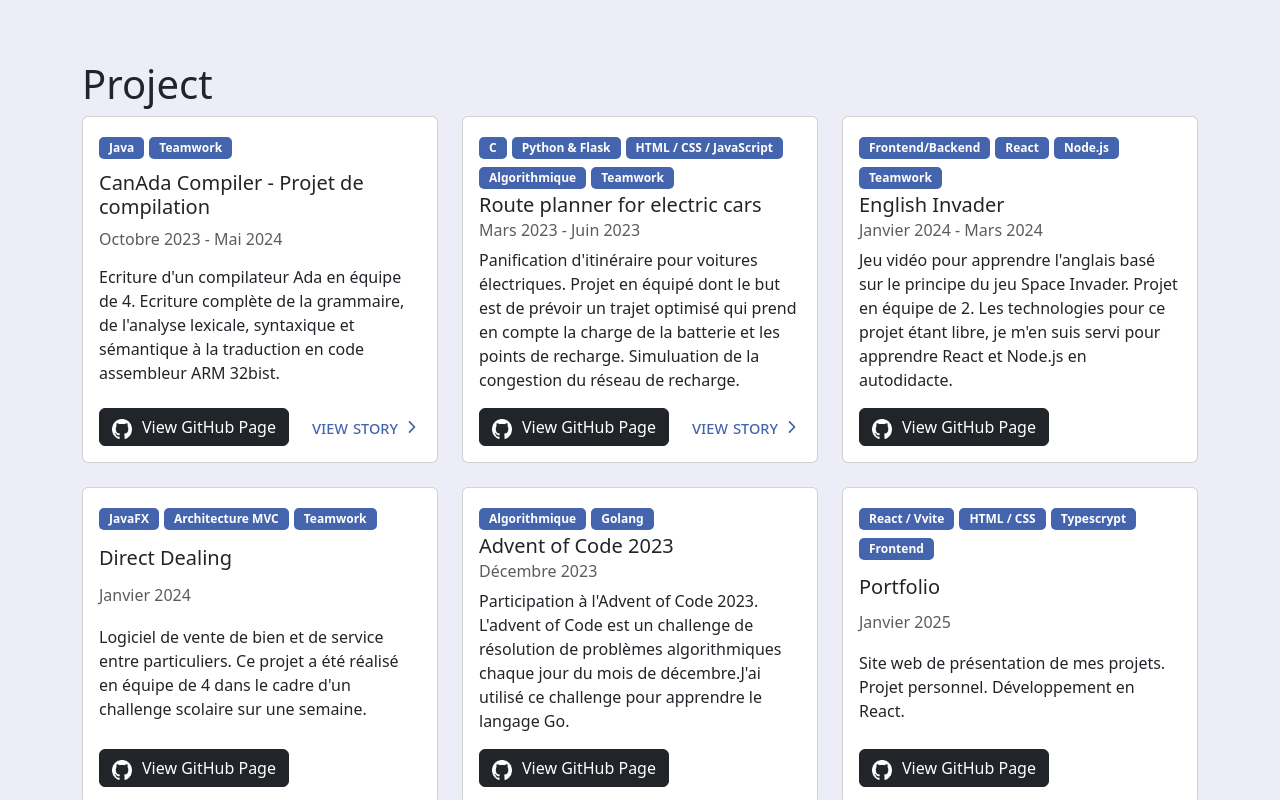
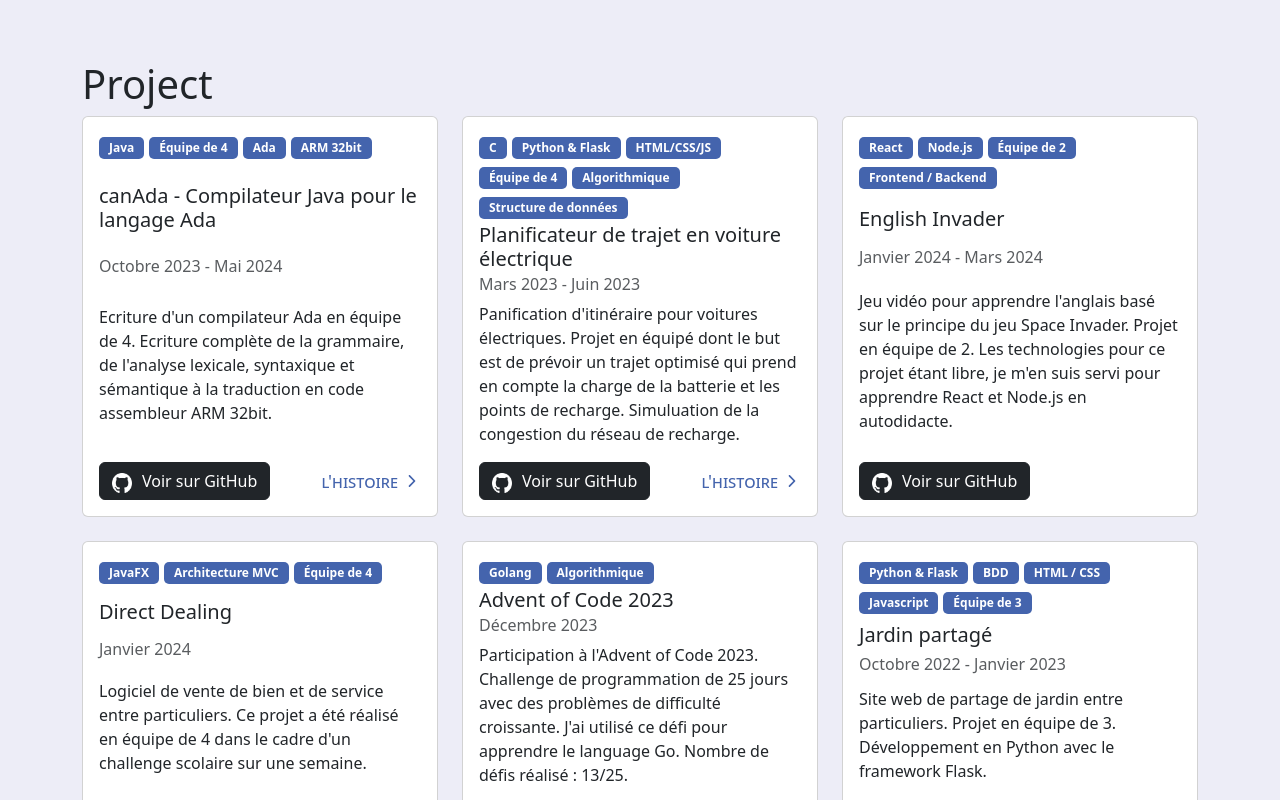
Before and after one commit to adrien-lrsse/portfolio, a React (Vite) app: page / in a window 1280 px wide. Shown: the part 820-1620 px from the top of the page. Built offline with nearby package versions, Linux system fonts and the light colour scheme.

Commit message:
feat: add GitHub and story translations in English and French, and update components to use i18n

```diff
--- a/public/locales/en/core_components.json
+++ b/public/locales/en/core_components.json
@@ -9,6 +9,8 @@
         "timeline_details": {
             "show" : "Show details",
             "hide" : "Hide details"
-        }
+        },
+        "github": "View on GitHub",
+        "story": "The story"
     }
 }
--- a/public/locales/fr/core_components.json
+++ b/public/locales/fr/core_components.json
@@ -9,6 +9,8 @@
         "timeline_details" : {
             "show" : "Voir les détails",
             "hide" : "Cacher les détails"
-        }
+        },
+        "github" : "Voir sur GitHub",
+        "story" : "L'histoire"
     }
 }
--- /dev/null
+++ b/public/locales/fr/projects.json
@@ -0,0 +1,46 @@
+{
+    "compiler" : {
+        "title" : "canAda",
+        "subtitle" : "Compilateur Java pour le langage Ada",
+        "date" : "Octobre 2023 - Mai 2024",
+        "description": "Ecriture d'un compilateur Ada en équipe de 4. Ecriture complète de la grammaire, de l'analyse lexicale, syntaxique et sémantique à la traduction en code assembleur ARM 32bit.",
+        "badges" : ["Java", "Équipe de 4", "Ada", "ARM 32bit"]
+    },
+    "route-planner" : {
+        "title" : "Planificateur de trajet en voiture électrique",
+        "subtitle" : "Projet d'algorithmique et de structure de données",
+        "date" : "Mars 2023 - Juin 2023",
+        "description": "Panification d'itinéraire pour voitures électriques. Projet en équipé dont le but est de prévoir un trajet optimisé qui prend en compte la charge de la batterie et les points de recharge. Simuluation de la congestion du réseau de recharge.",
+        "badges" : ["C", "Python & Flask", "HTML/CSS/JS", "Équipe de 4", "Algorithmique", "Structure de données"]
+    },
+    "english-invader" : {
+        "title" : "English Invader",
+        "date" : "Janvier 2024 - Mars 2024",
+        "description" : "Jeu vidéo pour apprendre l'anglais basé sur le principe du jeu Space Invader. Projet en équipe de 2. Les technologies pour ce projet étant libre, je m'en suis servi pour apprendre React et Node.js en autodidacte.",
+        "badges" : ["React", "Node.js", "Équipe de 2", "Frontend / Backend"]
+    },
+    "direct-dealing" : {
+        "title" : "Direct Dealing",
+        "date" : "Janvier 2024",
+        "description" : "Logiciel de vente de bien et de service entre particuliers. Ce projet a été réalisé en équipe de 4 dans le cadre d'un challenge scolaire sur une semaine.",
+        "badges" : ["JavaFX", "Architecture MVC", "Équipe de 4"]
+    },
+    "aoc-2023" : {
+        "title" : "Advent of Code 2023",
+        "date" : "Décembre 2023",
+        "description" : "Participation à l'Advent of Code 2023. Challenge de programmation de 25 jours avec des problèmes de difficulté croissante. J'ai utilisé ce défi pour apprendre le language Go. Nombre de défis réalisé : 13/25.",
+        "badges" : ["Golang", "Algorithmique"]
+    },
+    "shared-garden": {
+        "title": "Jardin partagé",
+        "date": "Octobre 2022 - Janvier 2023",
+        "description": "Site web de partage de jardin entre particuliers. Projet en équipe de 3. Développement en Python avec le framework Flask.",
+        "badges": ["Python & Flask", "BDD", "HTML / CSS", "Javascript", "Équipe de 3"]
+    },
+    "portfolio": {
+        "title": "Portfolio",
+        "date": "Janvier 2025",
+        "description": "Site web de présentation de mes projets. Projet personnel. Développement en React.",
+        "badges": ["React / Vite", "HTML / CSS", "Typescrypt", "Frontend"]
+    }
+}
--- a/src/components/Button/GitHubButton.tsx
+++ b/src/components/Button/GitHubButton.tsx
@@ -1,8 +1,13 @@
 import { Button } from "react-bootstrap";
 
 import githubDarkLogo from "./../../assets/github_dark.png";
+import { useTranslation } from "react-i18next";
+
 
 function GitHubButton ({link}: {link: string}) {
+
+    const { t } = useTranslation('core_components');
+
     return (
         <Button href={link} variant='dark' target="_blank">
             <img
@@ -10,7 +15,7 @@ function GitHubButton ({link}: {link: string}) {
                 alt="GitHub Logo"
                 style={{ width: '20px', marginRight: '10px', alignContent: 'center' }}
             />
-            View GitHub Page
+            {t('buttons.github')}
         </Button>
     )
 }
--- a/src/components/Button/ViewStory.tsx
+++ b/src/components/Button/ViewStory.tsx
@@ -1,12 +1,15 @@
 import { Container } from "react-bootstrap";
 import { IoIosArrowForward } from "react-icons/io";
 import "./viewStory.css";
-
+import { useTranslation } from "react-i18next";
 
 function ViewStory ({link} : {link : string}) {
+
+    const { t } = useTranslation('core_components');
+
     return (
         <a className="view-story" href={link}>
-            <p>View Story</p>
+            <p>{t("buttons.story")}</p>
             <IoIosArrowForward />
 
         </a>
--- a/src/i18n.ts
+++ b/src/i18n.ts
@@ -10,9 +10,9 @@ i18n
     backend: {
     loadPath: '/locales/{{lng}}/{{ns}}.json', // Chemin des fichiers
     },
-    lng: 'en',
-    fallbackLng: 'en',
-    ns: ['navbar', 'core_components', 'timeline'],
+    lng: 'fr',
+    fallbackLng: 'fr',
+    ns: ['navbar', 'core_components', 'timeline', "projects"],
     defaultNS: 'common',
     interpolation: {
     escapeValue: false,
--- a/src/pages/Project.tsx
+++ b/src/pages/Project.tsx
@@ -1,21 +1,90 @@
-import React from 'react';
-import { Badge, Button, Card, Col, Container, Row } from 'react-bootstrap';
+import { Badge, Card, Col, Row } from 'react-bootstrap';
 import GitHubButton from '../components/Button/GitHubButton';
-import { projects } from '../content/project';
 import './project.css';
 import ViewStory from '../components/Button/ViewStory';
+import { useTranslation } from 'react-i18next';
 
 function Project() {
+
+    const { t } = useTranslation('projects');
+
+    const Projects = [
+        {
+            id: 1,
+            title: t('compiler.title'),
+            subtitle: t('compiler.subtitle'),
+            date: t('compiler.date'),
+            description: t('compiler.description'),
+            link: "https://github.com/adrien-lrsse/canAda-compiler",
+            story: "/project/compiler",
+            badges: t('compiler.badges', { returnObjects: true }) // Ajout de `returnObjects: true`
+        },
+        {
+            id: 2,
+            title: t('route-planner.title'),
+            date: t('route-planner.date'),
+            description: t('route-planner.description'),
+            link: "https://github.com/adrien-lrsse/route-planner-for-electric-cars",
+            story: "/project/route-planner",
+            badges: t('route-planner.badges', { returnObjects: true })
+        },
+        {
+            id: 3,
+            title: t('english-invader.title'),
+            date: t('english-invader.date'),
+            description: t('english-invader.description'),
+            link: "https://github.com/adrien-lrsse/english-invader",
+            story: "",
+            badges: t('english-invader.badges', { returnObjects: true })
+        },
+        {
+            id: 4,
+            title: t('direct-dealing.title'),
+            date: t('direct-dealing.date'),
+            description: t('direct-dealing.description'),
+            link: "https://github.com/TheoHorn/codingweek",
+            story: "",
+            badges: t('direct-dealing.badges', { returnObjects: true })
+        },
+        {
+            id: 6,
+            title: t('aoc-2023.title'),
+            date: t('aoc-2023.date'),
+            description: t('aoc-2023.description'),
+            link: "https://github.com/adrien-lrsse/advent-of-code-2023",
+            story: "",
+            badges: t('aoc-2023.badges', { returnObjects: true })
+        },
+        {
+            id: 7,
+            title: t('shared-garden.title'),
+            date: t('shared-garden.date'),
+            description: t('shared-garden.description'),
+            link: "https://github.com/adrien-lrsse/shared-garden",
+            story: "",
+            badges: t('shared-garden.badges', { returnObjects: true })
+        },
+        {
+            id: 8,
+            title: t('portfolio.title'),
+            date: t('portfolio.date'),
+            description: t('portfolio.description'),
+            link: "https://github.com/adrien-lrsse/portfolio",
+            story: "",
+            badges: t('portfolio.badges', { returnObjects: true })
+        }
+    ];
+
     return (
         <Row className="g-4">
-            {projects.map((project) => (
+            {Projects.map((project) => (
                 <Col key={project.id} xs={12} sm={6} md={4}>
                     <Card className="h-100">
 
                         <Card.Body className="card-body">
                             <div className="d-flex flex-wrap">
-                                {project.badges && project.badges.map((badge, index) => (
-                                    <Badge key={index} bg='#4464AD' className='stack-badge my-1'>{badge}</Badge>
+                            {Array.isArray(project.badges) && project.badges.map((badge, index: number) => (
+                                <Badge key={index} bg='#4464AD' className='stack-badge my-1'>{badge}</Badge>
                                 ))}
                             </div>
                             <Card.Title>{project.title}  {project.subtitle && <>- {project.subtitle}</>}</Card.Title>
```
Also changed, not shown: public/locales/en/projects.json (added, +46 -0 lines).
